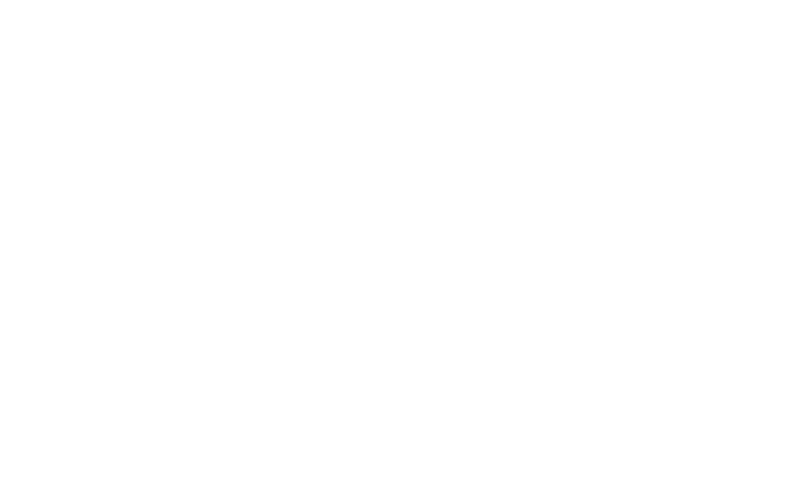
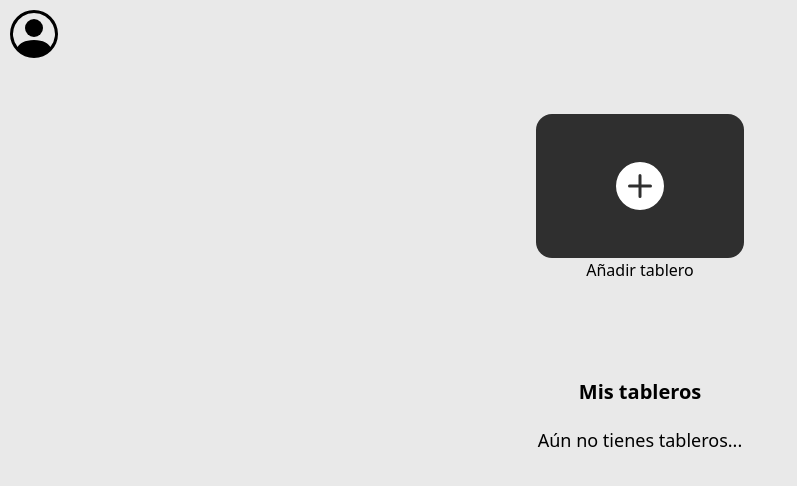
Before and after one commit to FerDeveloperJS/flow-board-project, a React (Vite) app: page /home in a window 1280 px wide. Before the commit this address had no page. Shown: the top 486 px of the page, without its empty margins (0-797 px from the left). Built offline with nearby package versions, Linux system fonts and the light colour scheme.

Commit message:
added some SVGs, added Home UI, and added ProfileMenu component

```diff
--- a/src/App.jsx
+++ b/src/App.jsx
@@ -1,6 +1,7 @@
 import { BrowserRouter, Routes, Route } from "react-router-dom";
 import SignIn from "./pages/SignIn";
 import SignUp from "./pages/SignUp";
+import Home from "./pages/Home";
 
 function App() {
   return (
@@ -8,6 +9,7 @@
       <Routes>
         <Route path="/" element={<SignIn />} />
         <Route path="/signup" element={<SignUp />} />
+        <Route path="/home" element={<Home />} />
       </Routes>
     </BrowserRouter>
   );
--- /dev/null
+++ b/src/assets/svg/Burger.jsx
@@ -0,0 +1,19 @@
+function Burger() {
+  return (
+    <svg
+      xmlns="http://www.w3.org/2000/svg"
+      width="16"
+      height="16"
+      fill="currentColor"
+      class="bi bi-list"
+      viewBox="0 0 16 16"
+    >
+      <path
+        fill-rule="evenodd"
+        d="M2.5 12a.5.5 0 0 1 .5-.5h10a.5.5 0 0 1 0 1H3a.5.5 0 0 1-.5-.5m0-4a.5.5 0 0 1 .5-.5h10a.5.5 0 0 1 0 1H3a.5.5 0 0 1-.5-.5m0-4a.5.5 0 0 1 .5-.5h10a.5.5 0 0 1 0 1H3a.5.5 0 0 1-.5-.5"
+      />
+    </svg>
+  );
+}
+
+export default Burger;
--- /dev/null
+++ b/src/assets/svg/Close.jsx
@@ -0,0 +1,17 @@
+function Close({ setProfileMenu }) {
+  return (
+    <svg
+      xmlns="http://www.w3.org/2000/svg"
+      width="30"
+      height="30"
+      fill="currentColor"
+      className="bi bi-x-circle-fill lg:w-12 lg:h-12"
+      viewBox="0 0 16 16"
+      onClick={() => setProfileMenu(false)}
+    >
+      <path d="M16 8A8 8 0 1 1 0 8a8 8 0 0 1 16 0M5.354 4.646a.5.5 0 1 0-.708.708L7.293 8l-2.647 2.646a.5.5 0 0 0 .708.708L8 8.707l2.646 2.647a.5.5 0 0 0 .708-.708L8.707 8l2.647-2.646a.5.5 0 0 0-.708-.708L8 7.293z" />
+    </svg>
+  );
+}
+
+export default Close;
--- /dev/null
+++ b/src/assets/svg/Collaborators.jsx
@@ -0,0 +1,16 @@
+function Collaborators() {
+  return (
+    <svg
+      xmlns="http://www.w3.org/2000/svg"
+      width="20"
+      height="20"
+      fill="currentColor"
+      class="bi bi-people-fill"
+      viewBox="0 0 16 16"
+    >
+      <path d="M7 14s-1 0-1-1 1-4 5-4 5 3 5 4-1 1-1 1zm4-6a3 3 0 1 0 0-6 3 3 0 0 0 0 6m-5.784 6A2.24 2.24 0 0 1 5 13c0-1.355.68-2.75 1.936-3.72A6.3 6.3 0 0 0 5 9c-4 0-5 3-5 4s1 1 1 1zM4.5 8a2.5 2.5 0 1 0 0-5 2.5 2.5 0 0 0 0 5" />
+    </svg>
+  );
+}
+
+export default Collaborators;
--- /dev/null
+++ b/src/assets/svg/Exit.jsx
@@ -0,0 +1,23 @@
+function Exit() {
+  return (
+    <svg
+      xmlns="http://www.w3.org/2000/svg"
+      width="16"
+      height="16"
+      fill="currentColor"
+      className="bi bi-box-arrow-left xl:w-6 xl:h-6"
+      viewBox="0 0 16 16"
+    >
+      <path
+        fill-rule="evenodd"
+        d="M6 12.5a.5.5 0 0 0 .5.5h8a.5.5 0 0 0 .5-.5v-9a.5.5 0 0 0-.5-.5h-8a.5.5 0 0 0-.5.5v2a.5.5 0 0 1-1 0v-2A1.5 1.5 0 0 1 6.5 2h8A1.5 1.5 0 0 1 16 3.5v9a1.5 1.5 0 0 1-1.5 1.5h-8A1.5 1.5 0 0 1 5 12.5v-2a.5.5 0 0 1 1 0z"
+      />
+      <path
+        fill-rule="evenodd"
+        d="M.146 8.354a.5.5 0 0 1 0-.708l3-3a.5.5 0 1 1 .708.708L1.707 7.5H10.5a.5.5 0 0 1 0 1H1.707l2.147 2.146a.5.5 0 0 1-.708.708z"
+      />
+    </svg>
+  );
+}
+
+export default Exit;
--- /dev/null
+++ b/src/assets/svg/Moon.jsx
@@ -0,0 +1,17 @@
+function Moon() {
+  return (
+    <svg
+      xmlns="http://www.w3.org/2000/svg"
+      width="16"
+      height="16"
+      fill="currentColor"
+      className="bi bi-moon-stars-fill xl:w-6 xl:h-6"
+      viewBox="0 0 16 16"
+    >
+      <path d="M6 .278a.77.77 0 0 1 .08.858 7.2 7.2 0 0 0-.878 3.46c0 4.021 3.278 7.277 7.318 7.277q.792-.001 1.533-.16a.79.79 0 0 1 .81.316.73.73 0 0 1-.031.893A8.35 8.35 0 0 1 8.344 16C3.734 16 0 12.286 0 7.71 0 4.266 2.114 1.312 5.124.06A.75.75 0 0 1 6 .278" />
+      <path d="M10.794 3.148a.217.217 0 0 1 .412 0l.387 1.162c.173.518.579.924 1.097 1.097l1.162.387a.217.217 0 0 1 0 .412l-1.162.387a1.73 1.73 0 0 0-1.097 1.097l-.387 1.162a.217.217 0 0 1-.412 0l-.387-1.162A1.73 1.73 0 0 0 9.31 6.593l-1.162-.387a.217.217 0 0 1 0-.412l1.162-.387a1.73 1.73 0 0 0 1.097-1.097zM13.863.099a.145.145 0 0 1 .274 0l.258.774c.115.346.386.617.732.732l.774.258a.145.145 0 0 1 0 .274l-.774.258a1.16 1.16 0 0 0-.732.732l-.258.774a.145.145 0 0 1-.274 0l-.258-.774a1.16 1.16 0 0 0-.732-.732l-.774-.258a.145.145 0 0 1 0-.274l.774-.258c.346-.115.617-.386.732-.732z" />
+    </svg>
+  );
+}
+
+export default Moon;
--- /dev/null
+++ b/src/assets/svg/Plus.jsx
@@ -0,0 +1,16 @@
+function Plus() {
+  return (
+    <svg
+      xmlns="http://www.w3.org/2000/svg"
+      width="30"
+      height="30"
+      fill="#fff"
+      className="bi bi-plus-circle-fill xl:w-12 xl:h-12"
+      viewBox="0 0 16 16"
+    >
+      <path d="M16 8A8 8 0 1 1 0 8a8 8 0 0 1 16 0M8.5 4.5a.5.5 0 0 0-1 0v3h-3a.5.5 0 0 0 0 1h3v3a.5.5 0 0 0 1 0v-3h3a.5.5 0 0 0 0-1h-3z" />
+    </svg>
+  );
+}
+
+export default Plus;
--- /dev/null
+++ b/src/assets/svg/Profile.jsx
@@ -0,0 +1,21 @@
+function Profile({ setProfileMenu }) {
+  return (
+    <svg
+      xmlns="http://www.w3.org/2000/svg"
+      width="30"
+      height="30"
+      fill="currentColor"
+      className="bi bi-person-circle lg:w-12 lg:h-12"
+      onClick={() => setProfileMenu(true)}
+      viewBox="0 0 16 16"
+    >
+      <path d="M11 6a3 3 0 1 1-6 0 3 3 0 0 1 6 0" />
+      <path
+        fill-rule="evenodd"
+        d="M0 8a8 8 0 1 1 16 0A8 8 0 0 1 0 8m8-7a7 7 0 0 0-5.468 11.37C3.242 11.226 4.805 10 8 10s4.757 1.225 5.468 2.37A7 7 0 0 0 8 1"
+      />
+    </svg>
+  );
+}
+
+export default Profile;
--- /dev/null
+++ b/src/assets/svg/WorkSpace.jsx
@@ -0,0 +1,17 @@
+function WorkSpace() {
+  return (
+    <svg
+      xmlns="http://www.w3.org/2000/svg"
+      width="16"
+      height="16"
+      fill="currentColor"
+      class="bi bi-person-workspace"
+      viewBox="0 0 16 16"
+    >
+      <path d="M4 16s-1 0-1-1 1-4 5-4 5 3 5 4-1 1-1 1zm4-5.95a2.5 2.5 0 1 0 0-5 2.5 2.5 0 0 0 0 5" />
+      <path d="M2 1a2 2 0 0 0-2 2v9.5A1.5 1.5 0 0 0 1.5 14h.653a5.4 5.4 0 0 1 1.066-2H1V3a1 1 0 0 1 1-1h12a1 1 0 0 1 1 1v9h-2.219c.554.654.89 1.373 1.066 2h.653a1.5 1.5 0 0 0 1.5-1.5V3a2 2 0 0 0-2-2z" />
+    </svg>
+  );
+}
+
+export default WorkSpace;
--- /dev/null
+++ b/src/components/ProfileMenu.jsx
@@ -0,0 +1,23 @@
+import Close from "../assets/svg/Close";
+import Moon from "../assets/svg/Moon";
+import Exit from "../assets/svg/Exit";
+
+function ProfileMenu({ setProfileMenu }) {
+  return (
+    <div className="absolute top-0 left-0 h-screen bg-white p-4">
+      <Close setProfileMenu={setProfileMenu} />
+      <div className="flex flex-col gap-5 items-start mt-10">
+        <button className="text-base md:text-lg 2xl:text-xl flex gap-2.5 items-center justify-center">
+          <Exit />
+          Cerrar Sesión
+        </button>
+        <button className="text-base md:text-lg 2xl:text-xl flex gap-2.5 items-center justify-center">
+          <Moon />
+          Modo Oscuro
+        </button>
+      </div>
+    </div>
+  );
+}
+
+export default ProfileMenu;
--- /dev/null
+++ b/src/pages/Home.jsx
@@ -0,0 +1,33 @@
+import { useState } from "react";
+import Profile from "../assets/svg/Profile";
+import Plus from "../assets/svg/Plus";
+import ProfileMenu from "../components/ProfileMenu";
+
+function Dashboard() {
+  const [profileMenu, setProfileMenu] = useState(false);
+  return (
+    <div className="p-2.5 h-screen bg-[#E9E9E9]">
+      <Profile setProfileMenu={setProfileMenu} />
+      {profileMenu && <ProfileMenu setProfileMenu={setProfileMenu} />}
+      <div className="flex flex-col items-center mt-14">
+        <div className="w-40 h-24 xl:w-52 xl:h-36 rounded-2xl bg-[#2F2F2F] flex items-center justify-center">
+          <Plus />
+        </div>
+        <p className="text-center font-medium text-sm md:text-base">
+          Añadir tablero
+        </p>
+      </div>
+
+      <section className="mt-24">
+        <h2 className="text-lg md:text-xl lx:text-2xl 2xl:text-3xl font-black text-center mt-10">
+          Mis tableros
+        </h2>
+        <p className="text-center mt-5 text-base md:text-lg 2xl:text-xl">
+          Aún no tienes tableros...
+        </p>
+      </section>
+    </div>
+  );
+}
+
+export default Dashboard;
```
